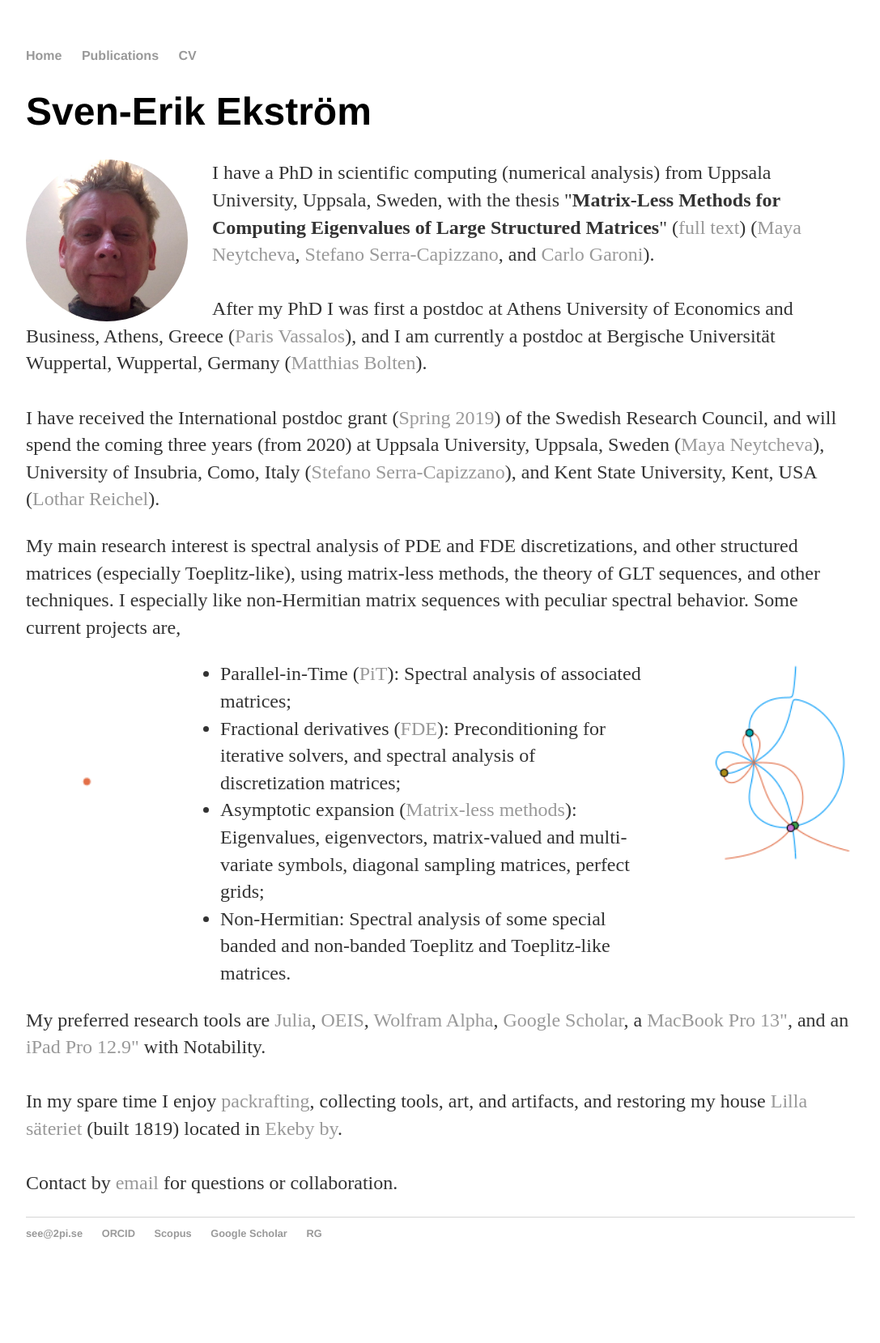
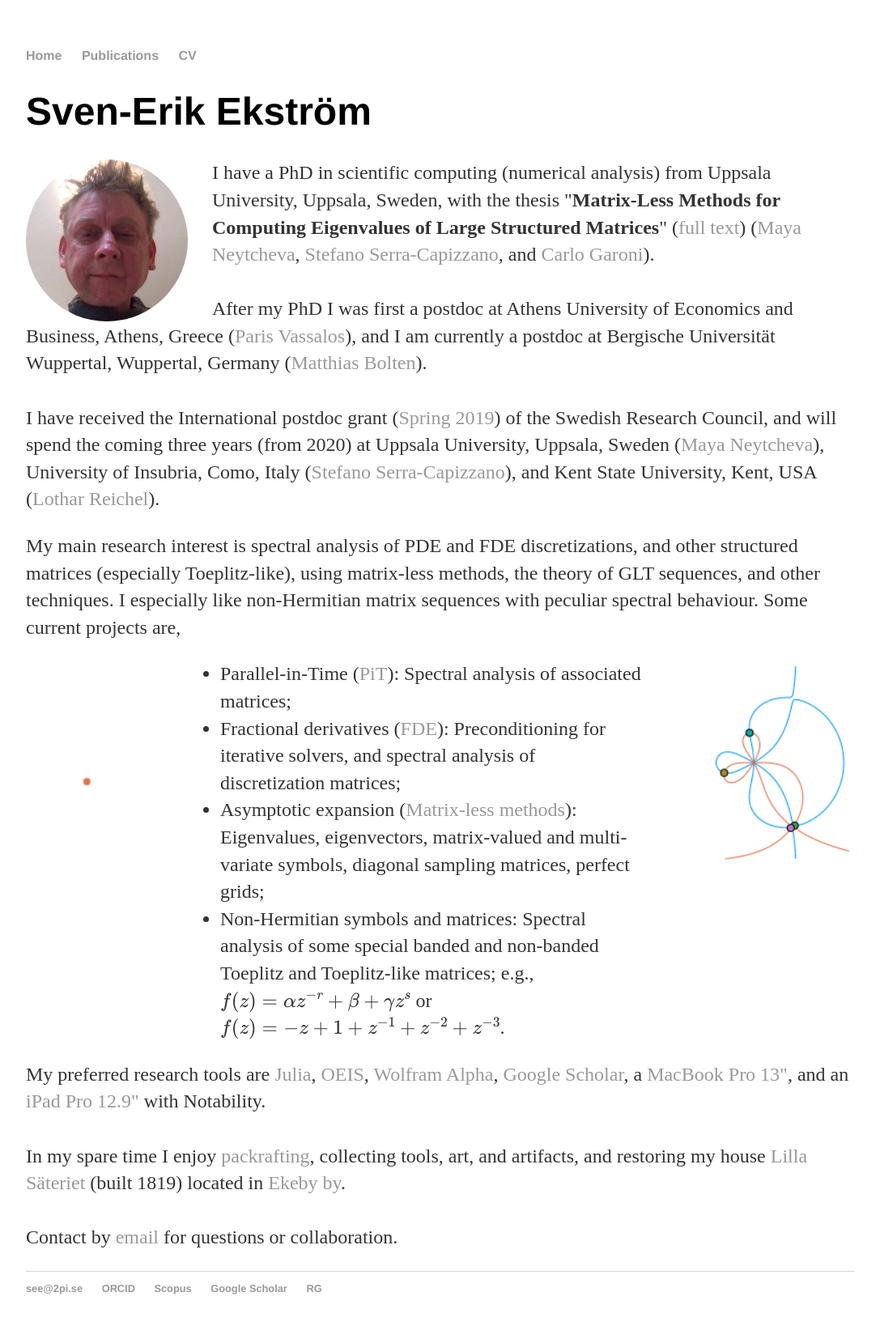
Before and after one commit to sverek/sverek.github.io, a Jekyll site: the page built from index.html, in a window 1280 px wide. Shown: the whole page at 81% size, without its empty margins (96-1183 px from the left). Built offline with Jekyll 4.4.1, drawn with Linux system fonts in a browser that asks for light colours; before the commit the page ends 1591 px from its top, so only the background shows below that.

Commit message:
test mathjax

```diff
--- a/index.html
+++ b/index.html
@@ -15,7 +19,7 @@ title: www.2pi.se
 		I have received the International postdoc grant (<a href="https://www.vr.se/english/calls-and-decisions/grant-decisions/decisions/2019-03-25-international-postdoc.html">Spring 2019</a>) of the Swedish Research Council, and will spend the coming three years (from 2020) at Uppsala University, Uppsala, Sweden (<a href="https://www.researchgate.net/profile/Maya_Neytcheva">Maya Neytcheva</a>), University of Insubria, Como, Italy (<a href="https://scholar.google.com/citations?user=IPufiOUAAAAJ">Stefano Serra-Capizzano</a>), and Kent State University, Kent, USA (<a href="http://www.math.kent.edu/~reichel/">Lothar Reichel</a>).
 	</p>
 	<p>
-		My main research interest is spectral analysis of PDE and FDE discretizations, and other structured matrices (especially Toeplitz-like), using matrix-less methods, the theory of GLT sequences, and other techniques. I especially like non-Hermitian matrix sequences with peculiar spectral behavior. Some current projects are,
+		My main research interest is spectral analysis of PDE and FDE discretizations, and other structured matrices (especially Toeplitz-like), using matrix-less methods, the theory of GLT sequences, and other techniques. I especially like non-Hermitian matrix sequences with peculiar spectral behaviour. Some current projects are,
 	</p>
   <img src="/img/anim1.gif" class="frontimgr" />
   <img src="/img/anim2.gif" class="frontimgl2" />
@@ -23,10 +27,10 @@ title: www.2pi.se
   			<li>Parallel-in-Time (<a href="https://parallel-in-time.org/">PiT</a>): Spectral analysis of associated matrices;</li>
   			<li>Fractional derivatives (<a href="https://en.wikipedia.org/wiki/Fractional_calculus">FDE</a>): Preconditioning for iterative solvers, and spectral analysis of discretization matrices;</li>
   			<li>Asymptotic expansion (<a href="/thesis.pdf">Matrix-less methods</a>): Eigenvalues, eigenvectors, matrix-valued and multi-variate symbols, diagonal sampling matrices, perfect grids;</li>
-  			<li>Non-Hermitian: Spectral analysis of some special banded and non-banded Toeplitz and Toeplitz-like matrices.</li>
+  			<li>Non-Hermitian symbols and matrices: Spectral analysis of some special banded and non-banded Toeplitz and Toeplitz-like matrices; e.g., \(f(z)=\alpha z^{-r}+\beta+\gamma z^s\) or \(f(z)=-z+1+z^{-1}+z^{-2}+z^{-3}\).</li>
 		</ul>
 	<p>
 		My preferred research tools are <a href="https://www.julialang.org">Julia</a>, <a href="https://oeis.org">OEIS</a>, <a href="https://www.wolframalpha.com">Wolfram Alpha</a>, <a href="https://scholar.google.com">Google Scholar</a>, a <a href="https://www.apple.com/se/macbook-pro">MacBook Pro 13"</a>, and an <a href="https://www.apple.com/se/ipad-pro">iPad Pro 12.9"</a> with Notability.<br><br>
-    In my spare time I enjoy <a href="https://vimeo.com/181259608">packrafting</a>, collecting tools, art, and artifacts, and restoring my house <a href="/img/ls.jpg">Lilla säteriet</a> (built 1819) located in <a href="https://www.lansstyrelsen.se/uppsala/besok-och-upptack/kulturmiljoer/byggnadsminnen/ekeby-by.html">Ekeby by</a>.<br><br>
+    In my spare time I enjoy <a href="https://vimeo.com/181259608">packrafting</a>, collecting tools, art, and artifacts, and restoring my house <a href="/img/ls.jpg">Lilla Säteriet</a> (built 1819) located in <a href="https://www.lansstyrelsen.se/uppsala/besok-och-upptack/kulturmiljoer/byggnadsminnen/ekeby-by.html">Ekeby by</a>.<br><br>
 		Contact by <a href="mailto:see@2pi.se">email</a> for questions or collaboration.</p>
 </div>
```
Also changed, not shown: other parts of index.html (+4 -0 lines).
